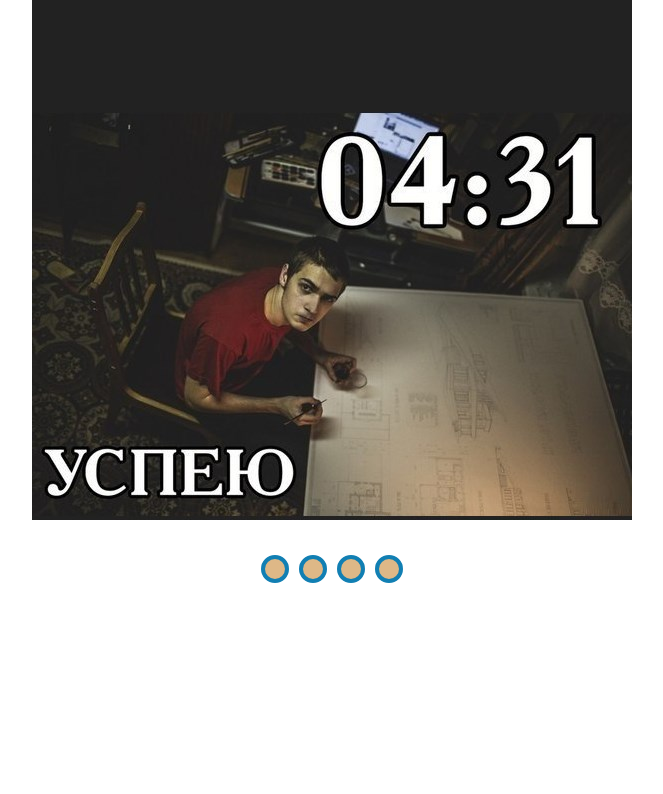
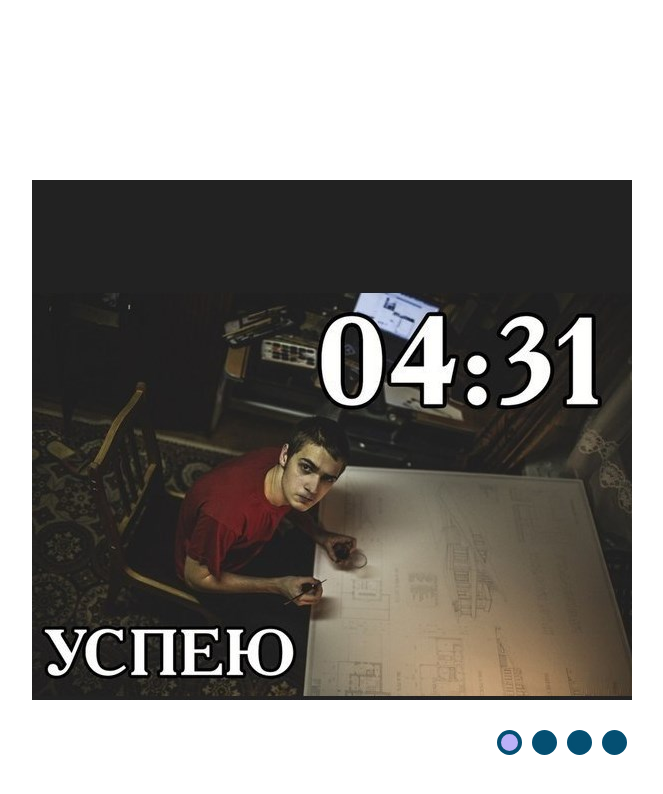
Before and after one commit to pobgl/cssMemSlider, a plain HTML site: page cssMemSlider/index.html in a window 1280 px wide. Shown: the whole page, without its empty margins (308-971 px from the left). Drawn offline with Linux system fonts and the light colour scheme.

Commit message:
feat: add dots animation (Mon, Oct 18, 2021 01:14 AM)

```diff
--- a/cssMemSlider/index.html
+++ b/cssMemSlider/index.html
@@ -32,10 +32,10 @@
                     </div>
                 </div>
                 <div class="slider-nav">
-                    <label for="dot1" class="slider-nav-item"></label>
-                    <label for="dot2" class="slider-nav-item"></label>
-                    <label for="dot3" class="slider-nav-item"></label>
-                    <label for="dot4" class="slider-nav-item"></label>
+                    <label for="dot1" class="slider-nav-item" id="radio1"></label>
+                    <label for="dot2" class="slider-nav-item" id="radio2"></label>
+                    <label for="dot3" class="slider-nav-item" id="radio3"></label>
+                    <label for="dot4" class="slider-nav-item" id="radio4"></label>
                 </div>
 
             </div>
--- a/cssMemSlider/style.css
+++ b/cssMemSlider/style.css
@@ -1,6 +1,7 @@
 * {
     margin: 0;
     padding: 0;
+    box-sizing: border-box;
 }
 
 body {
@@ -22,6 +23,7 @@ body {
 }
 
 .slider {
+    margin-top: 180px;
     position: relative;
     overflow: hidden;
     max-width: 600px;
@@ -49,18 +51,18 @@ body {
     justify-content: center;
     position: absolute;
     bottom: 80px;
-    width: 100%;
-    height: 20px;
+    right: 0;
+    height: 25px;
 
 }
 
 .slider-nav-item {
     display: flex;
     align-items: center;
-    width: 20px;
-    height: 20px;
-    border: 4px solid rgb(17, 127, 179);
-    background-color: burlywood;
+    width: 25px;
+    height: 25px;
+    border: 4px solid rgb(4, 79, 114);
+    background-color: rgb(4, 79, 114);
     border-radius: 50%;
     margin: 5px;
     cursor: pointer;
@@ -69,7 +71,7 @@ body {
 }
 
 .slider-nav-item:hover {
-    background-color: aqua;
+    background-color: rgb(236, 237, 246);
 }
 
 input#dot1:checked ~ .slider .mems .mem {
@@ -87,3 +89,19 @@ input#dot3:checked ~ .slider .mems .mem {
 input#dot4:checked ~ .slider .mems .mem {
     margin-left: -300%;
 }
+
+input#dot1:checked ~ .slider .slider-nav #radio1 {
+    background-color: rgb(188, 177, 248);
+}
+
+input#dot2:checked ~ .slider .slider-nav #radio2 {
+    background-color: rgb(188, 177, 248);
+}
+
+input#dot3:checked ~ .slider .slider-nav #radio3 {
+    background-color: rgb(188, 177, 248);
+}
+
+input#dot4:checked ~ .slider .slider-nav #radio4 {
+    background-color: rgb(188, 177, 248);
+}
```
